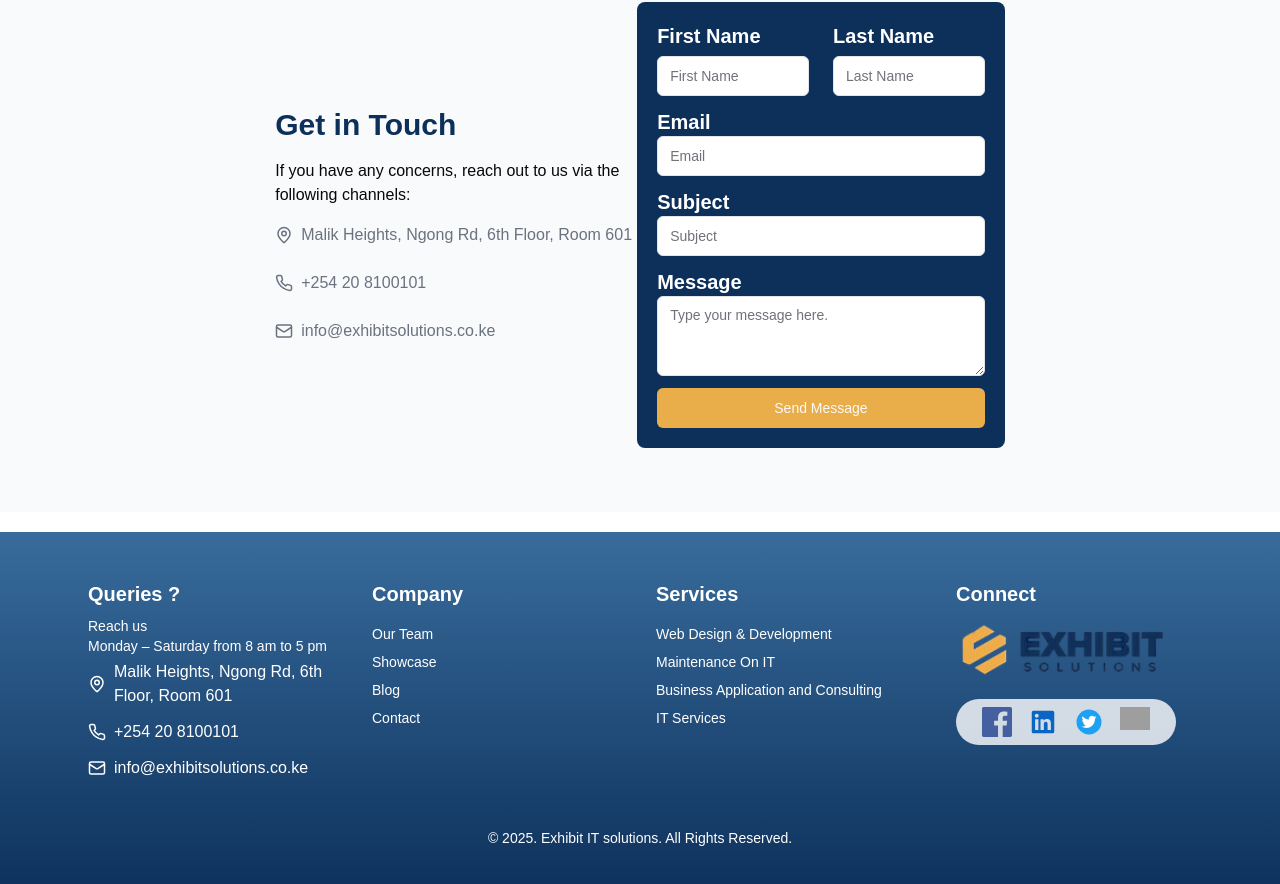
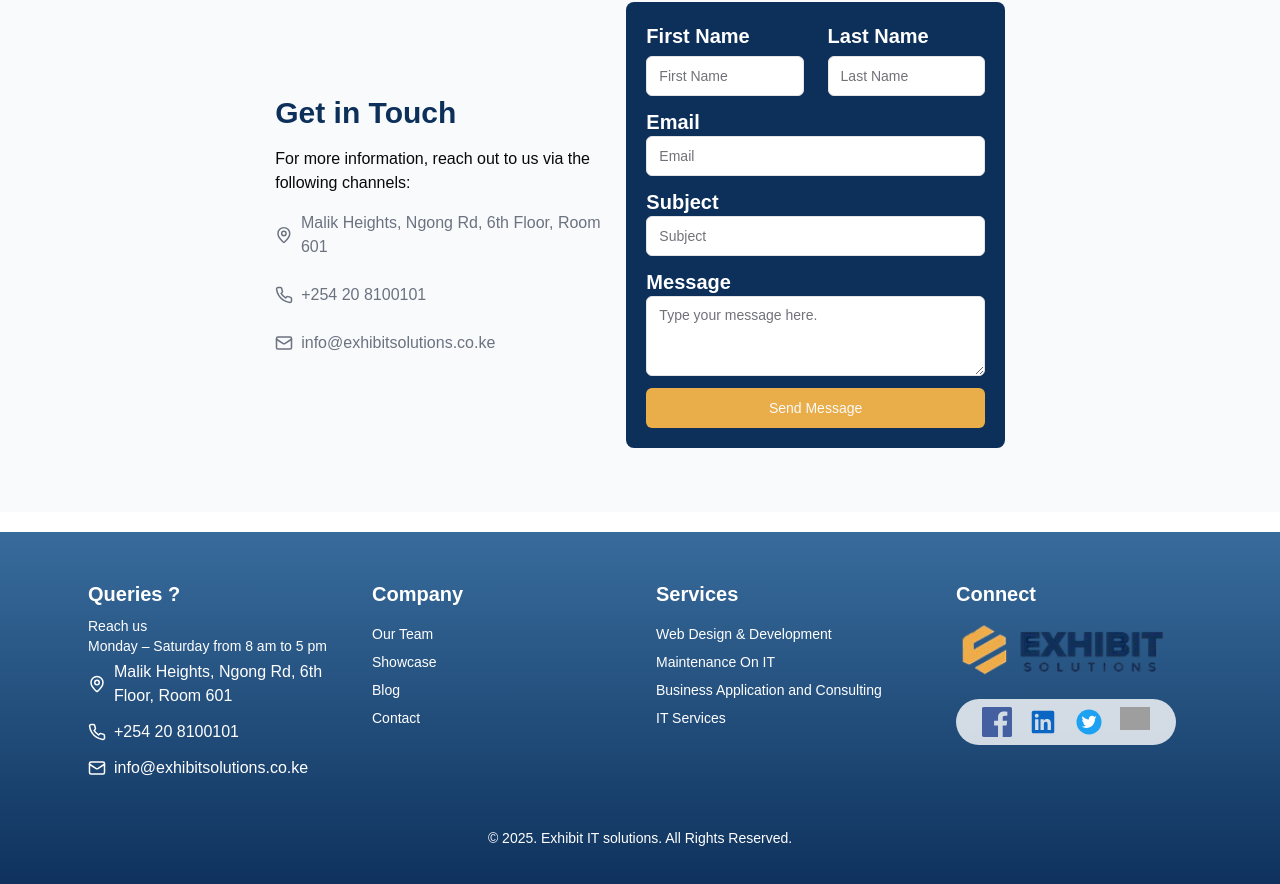
Before and after one commit to ExhibitSolutionsLtd/company-website, a Next.js app: page / in a window 1280 px wide. Shown: the part 6561-7445 px from the top of the page. Built offline with nearby package versions, Linux system fonts and the light colour scheme; grey boxes are pictures that could not be loaded.

Commit message:
building the app

```diff
--- a/components/ui/Contact.jsx
+++ b/components/ui/Contact.jsx
@@ -63,8 +63,7 @@ const Contact = () => {
             Get in Touch
           </h2>
           <p>
-            If you have any concerns, reach out to us via the following
-            channels:
+            For more information, reach out to us via the following channels:
           </p>
           <div className="flex flex-col gap-y-6 mt-4">
             <p className="flex gap-x-2 items-center text-md text-gray-500">
```
Also changed, not shown: 1 other file (tests, documents, lock files or other folders).
